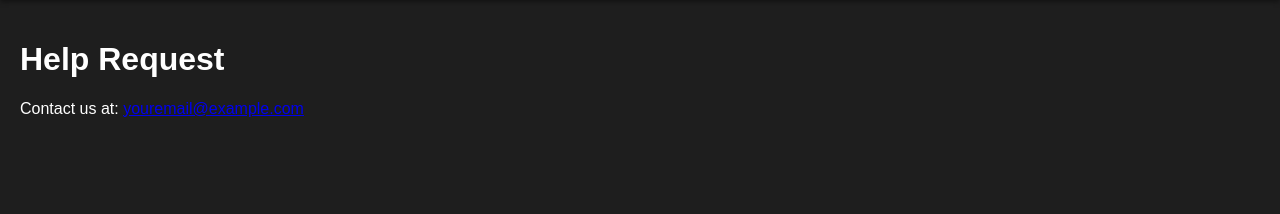
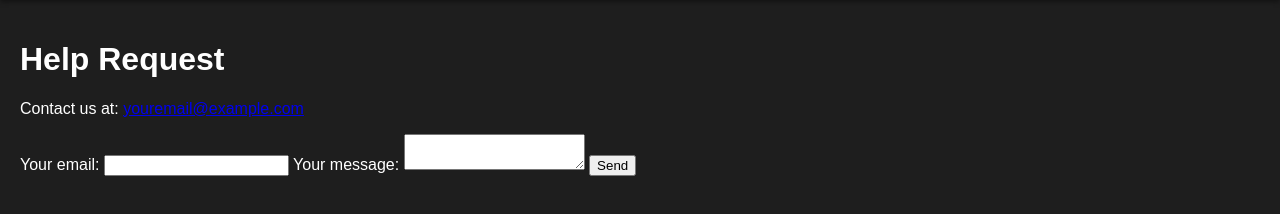
Before and after one commit to MattTheBot/JunoVizzyTeam.github.io, a plain HTML site: page help.html in a window 1280 px wide. Shown: the part 60-274 px from the top of the page. Drawn offline with Linux system fonts and the light colour scheme.

Commit message:
Update help.html

```diff
--- a/help.html
+++ b/help.html
@@ -28,6 +28,24 @@ fetch('header.html')
 <div class="content">
 <h1>Help Request</h1>
 <p>Contact us at: <a href="mailto:youremail@example.com">youremail@example.com</a></p>
+
+  <!-- modify this form HTML and place wherever you want your form -->
+<form
+  action="https://formspree.io/f/xwpqzzkj"
+  method="POST"
+>
+  <label>
+    Your email:
+    <input type="email" name="email">
+  </label>
+  <label>
+    Your message:
+    <textarea name="message"></textarea>
+  </label>
+  <!-- your other form fields go here -->
+  <button type="submit">Send</button>
+</form>
+
 </div>
 
 </body>
```
